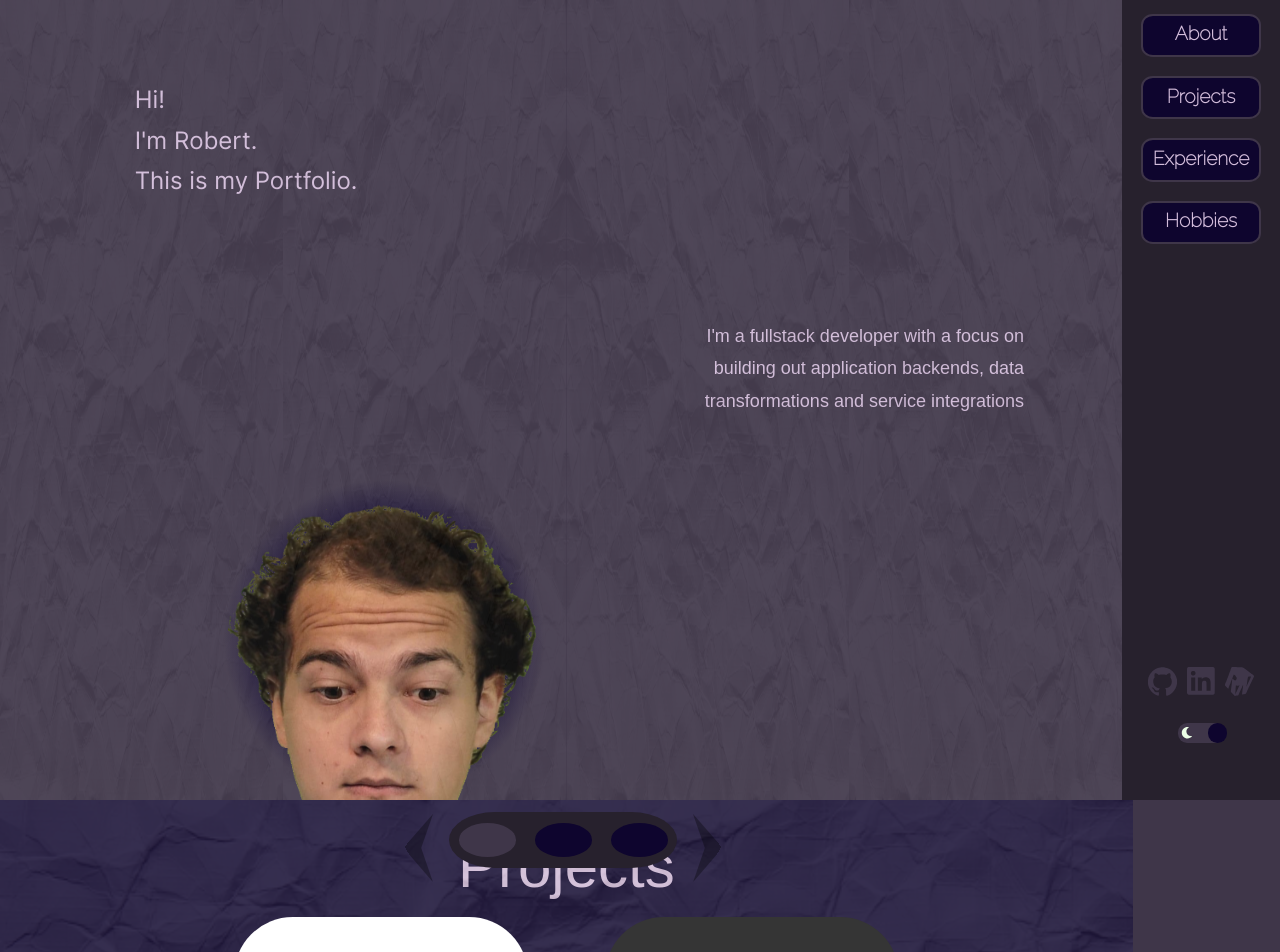
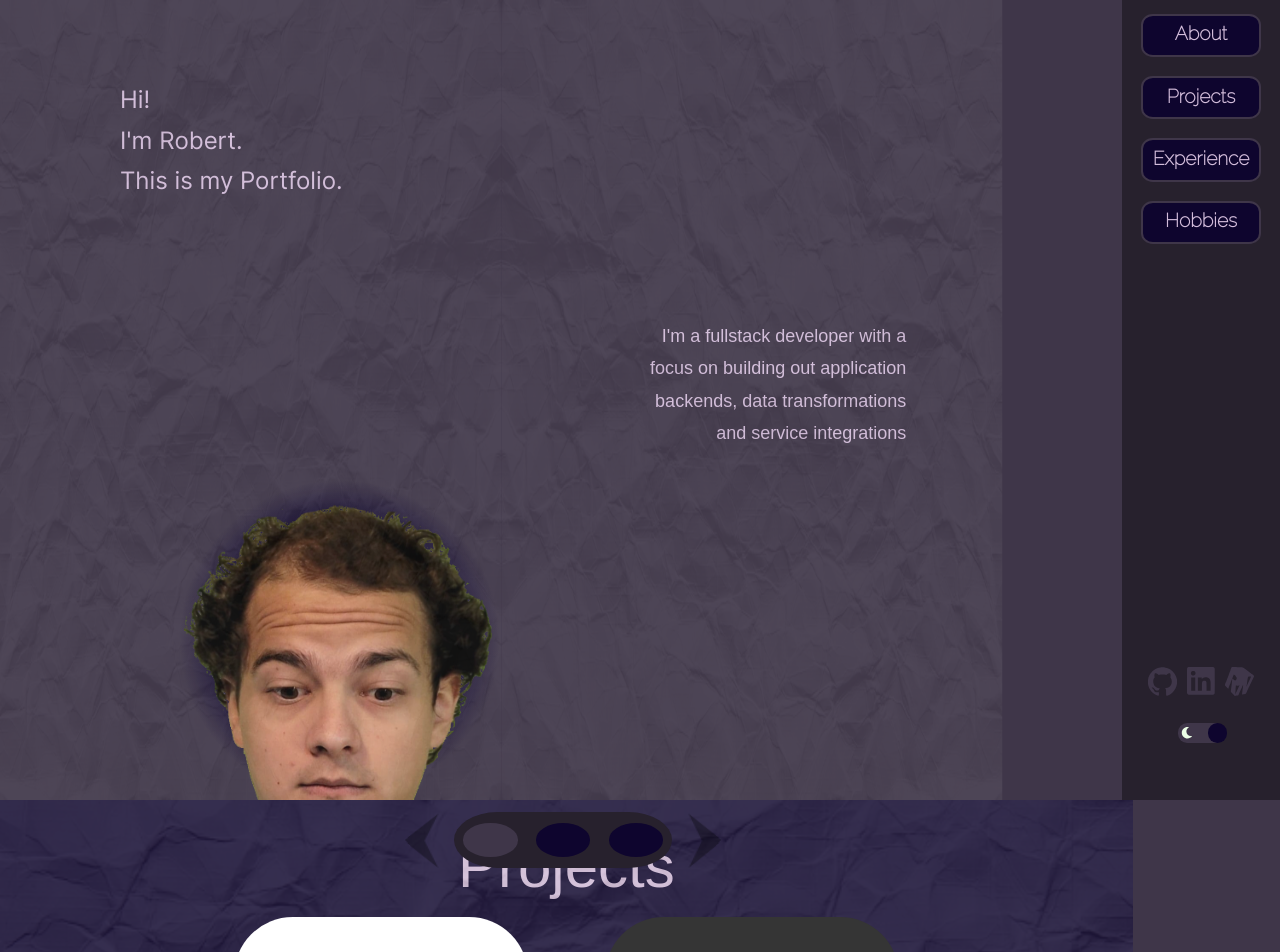
Before and after one commit to RobertNichita/PortfolioSite, a React (Create React App) app in the folder client/: page / in a window 1280 px wide. Shown: the top 952 px of the page. Built offline with nearby package versions, Linux system fonts and the light colour scheme; grey boxes are pictures that could not be loaded.

Commit message:
landing and page indication fixes

```diff
--- a/client/src/components/carousel/carouselcontainer.scss
+++ b/client/src/components/carousel/carouselcontainer.scss
@@ -6,7 +6,7 @@
 
 .base-float {
 	position: sticky;
-	bottom: 7vh;
+	bottom: 9vh;
 	width: 30vw;
 	height: 10vh;
 	width: 100%;
@@ -20,8 +20,10 @@
 
 .float-wrap{
 	display: flex;
+	flex-direction: row;
+	align-items: center;
 	width: 30vw;
-	height: 7vh;
+	height: 5vh;
 	z-index: 2;
 }
 
@@ -31,7 +33,7 @@
 	overflow-x: hidden;
 	margin-right: auto;
 	width: 100vw;
-	height: 250vh;
+	height: 200vh;
 	position: relative;
 	transition: background-color 3s, height 1s;
 }
@@ -71,23 +73,29 @@
 	opacity: 0.3;
 }
 
+.next,
+.prev {
+	height: 100%;
+	width: 3vw;
+}
+
+.next {
+	right: 1vw;
+}
+.prev {
+	left: 1vw;
+}
+
+img {
+	height: 100%;
+	width: 3vw;
+}
+
 @media (hover: hover) {
 	.next,
 	.prev {
-		height: 4vh;
-		width: 2vw;
 		cursor: pointer;
-		border-radius: 5px;
-		transition: box-shadow 0.1s, top 0.1s;
 	}
-
-	img {
-		height: 4vh;
-		width: 2vw;
-	}
-}
-
-@media (hover: none) {
 }
 
 [data-landscape=landscape]{
@@ -109,27 +117,4 @@
 	.element {
 		width: 85vw;
 	}
-
-	@media (hover: hover) {
-		.next,
-		.prev {
-			height: 7vh;
-			width: 3vw;
-		}
-
-		.next {
-			right: 1vw;
-		}
-		.prev {
-			left: 1vw;
-		}
-
-		img {
-			height: 7vh;
-			width: 3vw;
-		}
-	}
-
-	@media (hover: none) {
-	}
 }
--- a/client/src/components/carousel/carouselcontainer.tsx
+++ b/client/src/components/carousel/carouselcontainer.tsx
@@ -25,7 +25,8 @@ export class Carousel extends Resizeable<Props, State> {
 		console.log('a' + this.state.front)
 		let BG = $('#' + this.state.front + '.element .BG .content .cardgrid');
 		let bheight = BG.height();
-		container.css({'height':`${bheight! + 200}px`});
+		console.log(`bheight: ${bheight}`)
+		container.css({'height':`${bheight! + 100}px`});
 	}
 
 	private debouncedResizeContainer = debounce(this.resizeContainer,50,{trailing:true});
@@ -83,16 +84,18 @@ export class Carousel extends Resizeable<Props, State> {
 					let i = 0;
 					for (; i < 3; i++) {
 						let element = $('#' + i + '.element');
-						let BG = $('#' + i + '.element .BG .content .cardgrid');
-						let container = $('.container_')
+						// let BG = $('#' + i + '.element .BG .content .cardgrid');
+						// let container = $('.container_')
 						if (i === this.state.front) {
 							element.css({ 'z-index': 1 });
-							let bheight = BG.height();
-							container.css({'height':`${bheight! + 300}px`});
+							// let bheight = BG.height();
+							// container.css({'height':`${bheight! + 300}px`});
 						} else {
 							element.css({ 'z-index': -1 });
 						}
 					}
+
+					this.resizeContainer();
 
 					$(this.state.root).animate({ scrollTop: $('.carousel_')!.offset()!.top }, 50);
 					PageIndication.updatePageIndication(this.state.front);
--- a/client/src/components/carousel/pageindication.scss
+++ b/client/src/components/carousel/pageindication.scss
@@ -25,7 +25,7 @@
 
 [data-landscape=portrait]{
 	.contain {
-		height: 60%;
+		height: 100%;
 		width: 100%;
 		border-radius: 20%/50%;
 	}
--- a/client/src/components/landing.scss
+++ b/client/src/components/landing.scss
@@ -30,11 +30,10 @@ p {
     top: 60%;
     left: 10%;
     position: absolute;
-    transition: background 3s;
 }
 
 .base_ {
-	background-size: 50% 100%;
+	background-size: 100% 100%;
 	background-repeat: repeat-x;
 	position: absolute;
     // width: 88.5%;
@@ -61,6 +60,7 @@ p {
 
 .landing{
     background-size: cover;
+    position: relative;
 }
 
 [data-landscape=portrait]{
@@ -81,13 +81,14 @@ p {
         text-align: center;
         font-size: large;
         right:0;
-        margin-left:30%;
-        margin-right:30%;
+        margin-left:20%;
+        margin-right:20%;
         top:30%;
-        width: 40%;
+        width: 60%;
     }
     .face{
-        top:50%;
+        top:auto;
+        bottom:0;
         left:15%;
         width:70%;
     }
```
